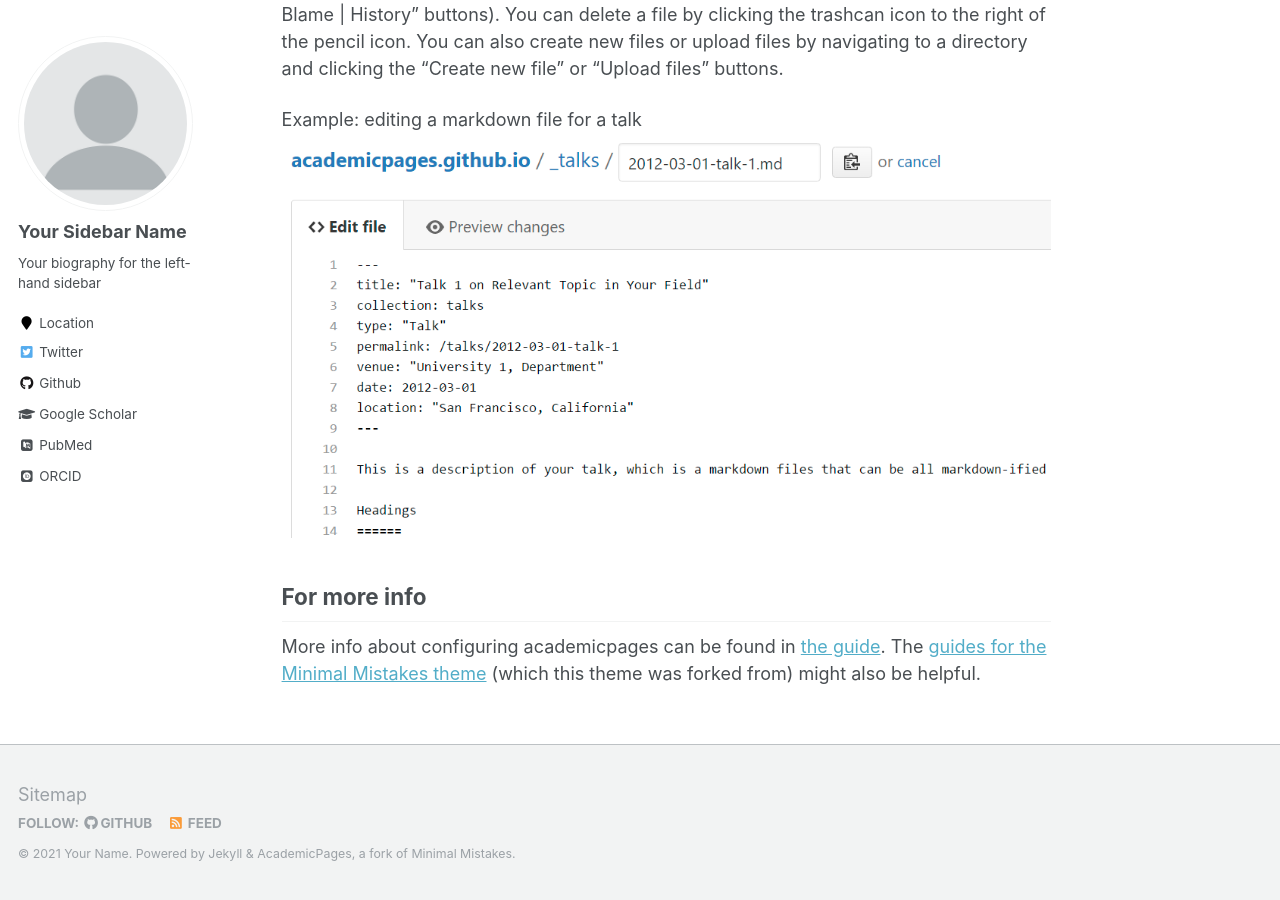
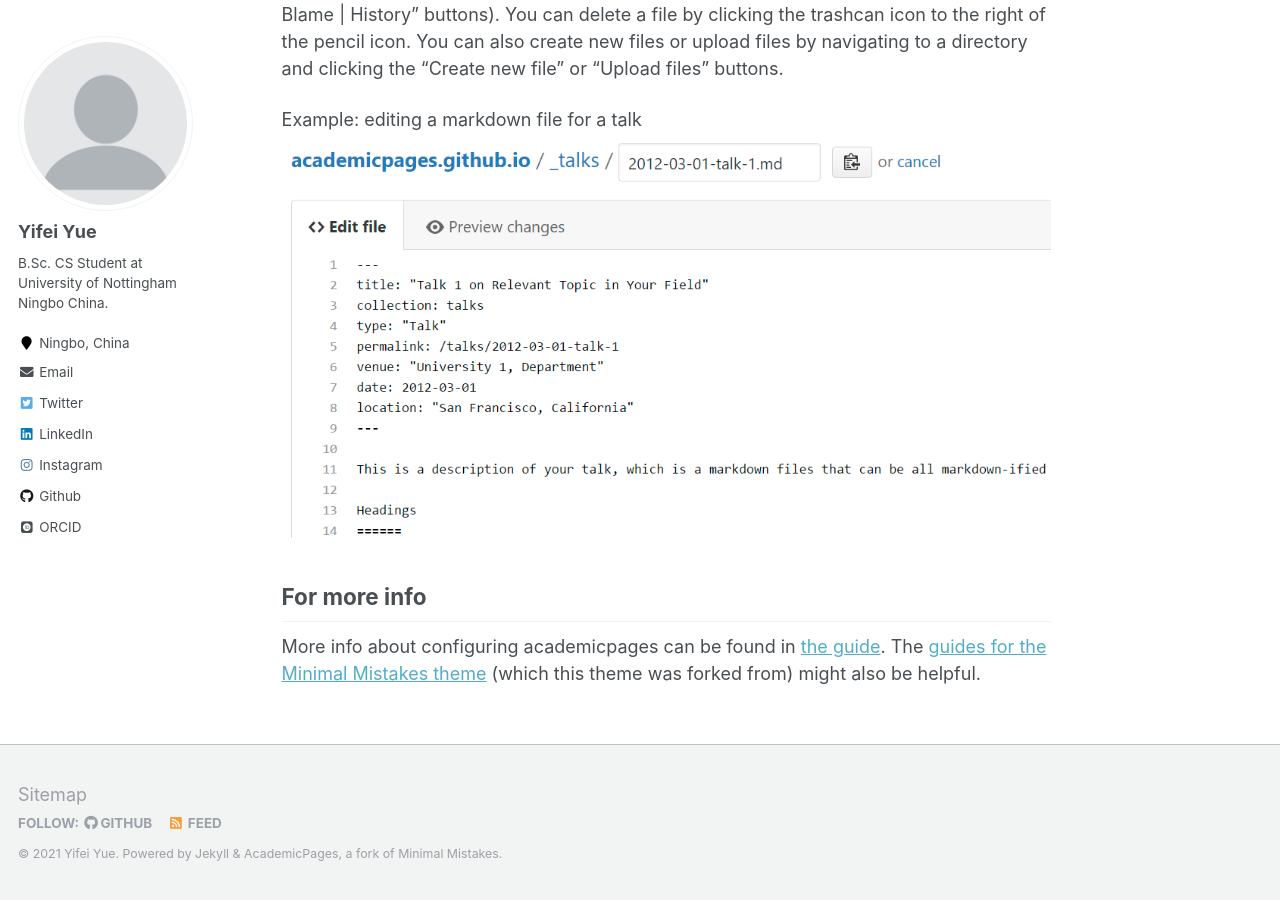
Before and after one commit to yueyifei0716/yueyifei0716.github.io, a Jekyll site: the page built from _pages/about.md, in a window 1280 px wide and 900 px high, scrolled down 2463 px. Built offline with Jekyll 4.4.1, drawn with Linux system fonts in a browser that asks for light colours; some web fonts are replaced; some of the changed text lies outside the part shown.

Commit message:
configure

```diff
--- a/_config.dev.yml
+++ b/_config.dev.yml
@@ -1,6 +1,6 @@
 # Develop override settings
 
-url: http://localhost:4000
+url: https://localhost:4000
 
 analytics:
   provider: false
--- a/_config.yml
+++ b/_config.yml
@@ -7,13 +7,13 @@
 
 # Site Settings
 locale                   : "en-US"
-title                    : "Your Name / Site Title"
+title                    : "Yifei Yue"
 title_separator          : "-"
-name                     : &name "Your Name"
-description              : &description "personal description"
-url                      : https://academicpages.github.io # the base hostname & protocol for your site e.g. "https://mmistakes.github.io"
+name                     : &name "Yifei Yue"
+description              : &description "BSc. Student at UNNC"
+url                      : "//yueyifei.xyz" # the base hostname & protocol for your site e.g. "https://mmistakes.github.io"
 baseurl                  : "" # the subpath of your site, e.g. "/blog"
-repository               : "academicpages/academicpages.github.io"
+repository               : "yueyifei0716/yueyifei0716.github.io"
 teaser                   :  # filename of teaser fallback teaser image placed in /images/, .e.g. "500x300.png"
 breadcrumbs              : false # true, false (default)
 words_per_minute         : 160
@@ -80,15 +80,14 @@ analytics:
 
 # Site Author
 author:
-  name             : "Your Sidebar Name"
+  name             : "Yifei Yue"
   avatar           : "profile.png"
-  bio              : "Your biography for the left-hand sidebar"
-  location         : "Location"
+  bio              : "B.Sc. CS Student at University of Nottingham Ningbo China."
+  location         : "Ningbo, China"
   employer         :
-  pubmed           : "https://www.ncbi.nlm.nih.gov/pubmed/?term=john+snow"
-  googlescholar    : "http://yourfullgooglescholarurl.com"
-  email            :
-  researchgate     :  # example: "https://www.researchgate.net/profile/yourprofile"
+  # googlescholar    :
+  email            : "vincentyueyifei@gmail.com"
+  # researchgate     :
   uri              :
   bitbucket        :
   codepen          :
@@ -96,20 +95,20 @@ author:
   flickr           :
   facebook         :
   foursquare       :
-  github           : "academicpages"
+  github           : "yueyifei0716"
   google_plus      :
   keybase          :
-  instagram        :
+  instagram        : "vincentyue0716"
   impactstory      : #"https://profiles.impactstory.org/u/xxxx-xxxx-xxxx-xxxx"
   lastfm           :
-  linkedin         :
+  linkedin         : "yifei-yue-b7804417a"
   orcid            : "http://orcid.org/yourorcidurl"
   pinterest        :
   soundcloud       :
   stackoverflow    : # http://stackoverflow.com/users/123456/username
   steam            :
   tumblr           :
-  twitter          : "replacethistwitterhandle"
+  twitter          : "vincentyue0716"
   vine             :
   weibo            :
   xing             :
```
